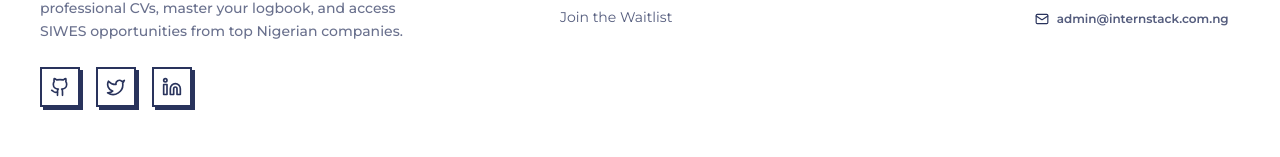
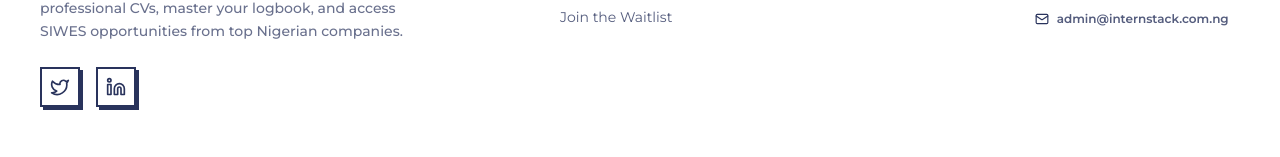
Before and after one commit to Dev-Noble-coder/InternStack, a Next.js app: page / in a window 1280 px wide. Shown: the part 3905-4062 px from the top of the page. Built offline with nearby package versions, Linux system fonts and the light colour scheme.

Commit message:
Changes to website

```diff
--- a/app/components/Footer.tsx
+++ b/app/components/Footer.tsx
@@ -25,7 +25,7 @@ const Footer: React.FC = () => {
                             The ultimate SIWES engine for students. Generate professional CVs, master your logbook, and access SIWES opportunities from top Nigerian companies.
                         </p>
                         <div className="flex gap-4">
-                            {[Github, Twitter, Linkedin].map((Icon, i) => (
+                            {[Twitter, Linkedin].map((Icon, i) => (
                                 <Link key={i} href="#" className="p-2 border-2 border-[#29335C] text-[#29335C]  transition-colors shadow-[3px_3px_0px_0px_#29335C] active:translate-y-0.5 active:shadow-none">
                                     <Icon size={20} />
                                 </Link>
```
